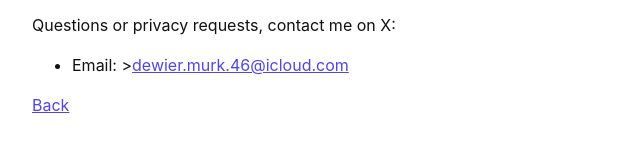
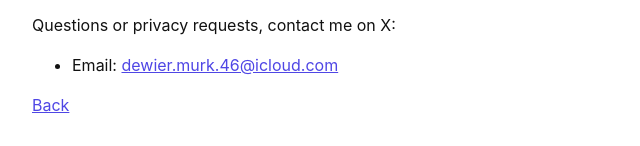
Before and after one commit to AffluentLynx/Raven-Legal, a plain HTML site: page privacy.html in a window 1280 px wide. Shown: the part 1272-1418 px from the top of the page, 288-928 px from the left. Drawn offline with Linux system fonts and the light colour scheme.

Commit message:
Update privacy.html

```diff
--- a/privacy.html
+++ b/privacy.html
@@ -44,7 +44,7 @@
   <h2>Contact</h2>
   <p>Questions or privacy requests, contact me on X:</p>
   <ul>
-    <li>Email: ><a href="mailto:dewier.murk.46@icloud.com">dewier.murk.46@icloud.com</a></li>
+    <li>Email: <a href="mailto:dewier.murk.46@icloud.com">dewier.murk.46@icloud.com</a></li>
   </ul>
   <p><a href="index.html">Back</a></p>
 </body>
```
